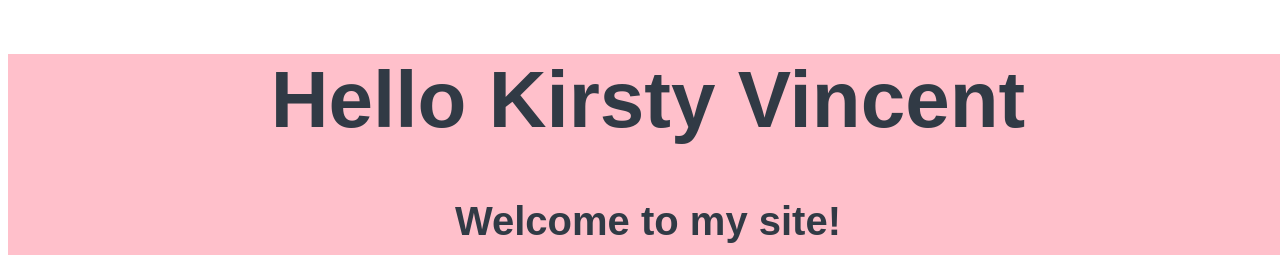
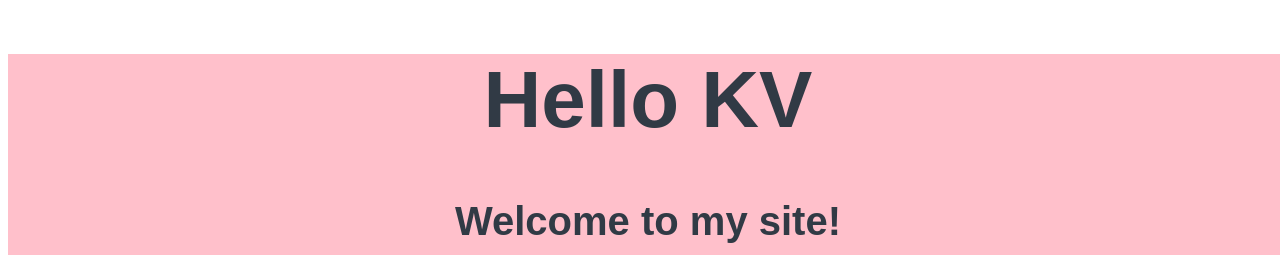
Before and after one commit to kirstyv95/First-one, a plain HTML site: page index.html in a window 1280 px wide. Shown: the top 255 px of the page. Drawn offline with Linux system fonts and the light colour scheme.

Commit message:
Update index.html

```diff
--- a/index.html
+++ b/index.html
@@ -6,7 +6,7 @@
   </head>
   <body>
     <div>
-      <h1>Hello Kirsty Vincent</h1>
+      <h1>Hello KV</h1>
       <h2>Welcome to my site!</h2>
 
       <img src="duck.jpg" height="100px">
```
